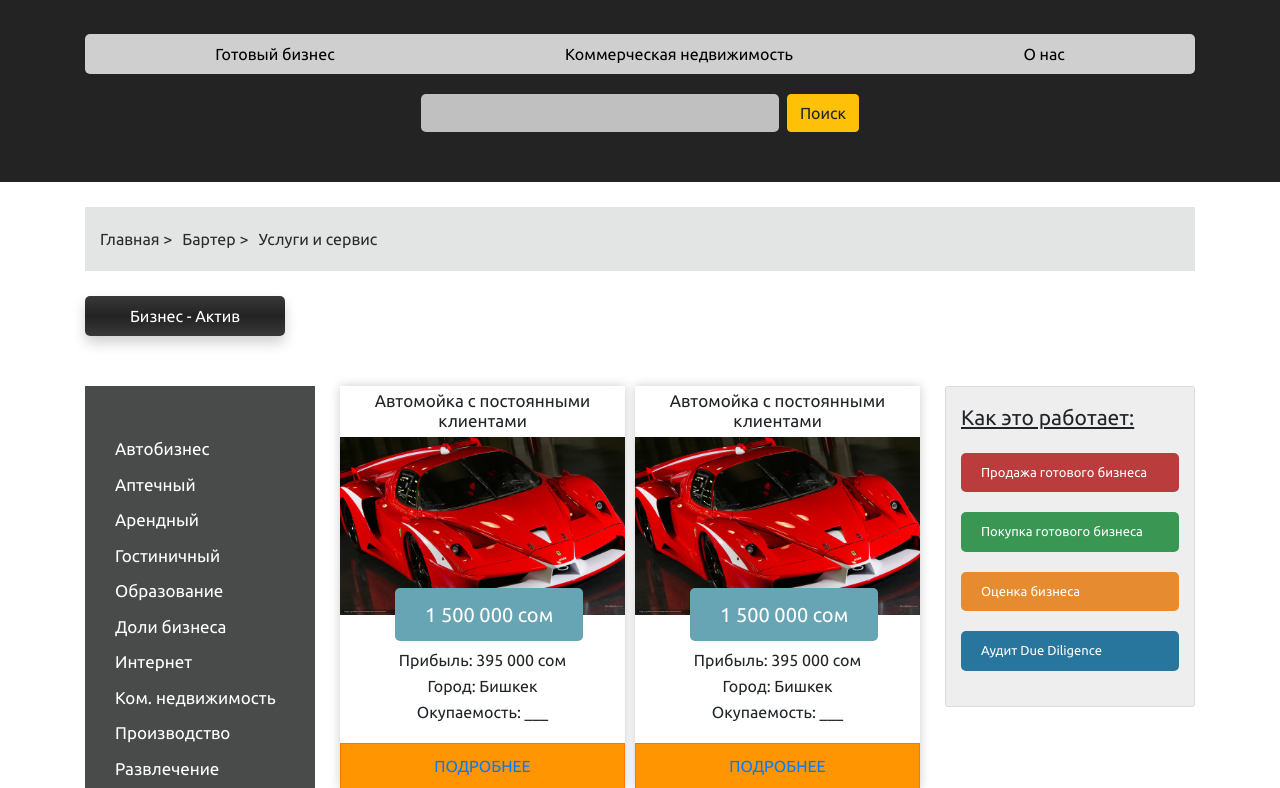
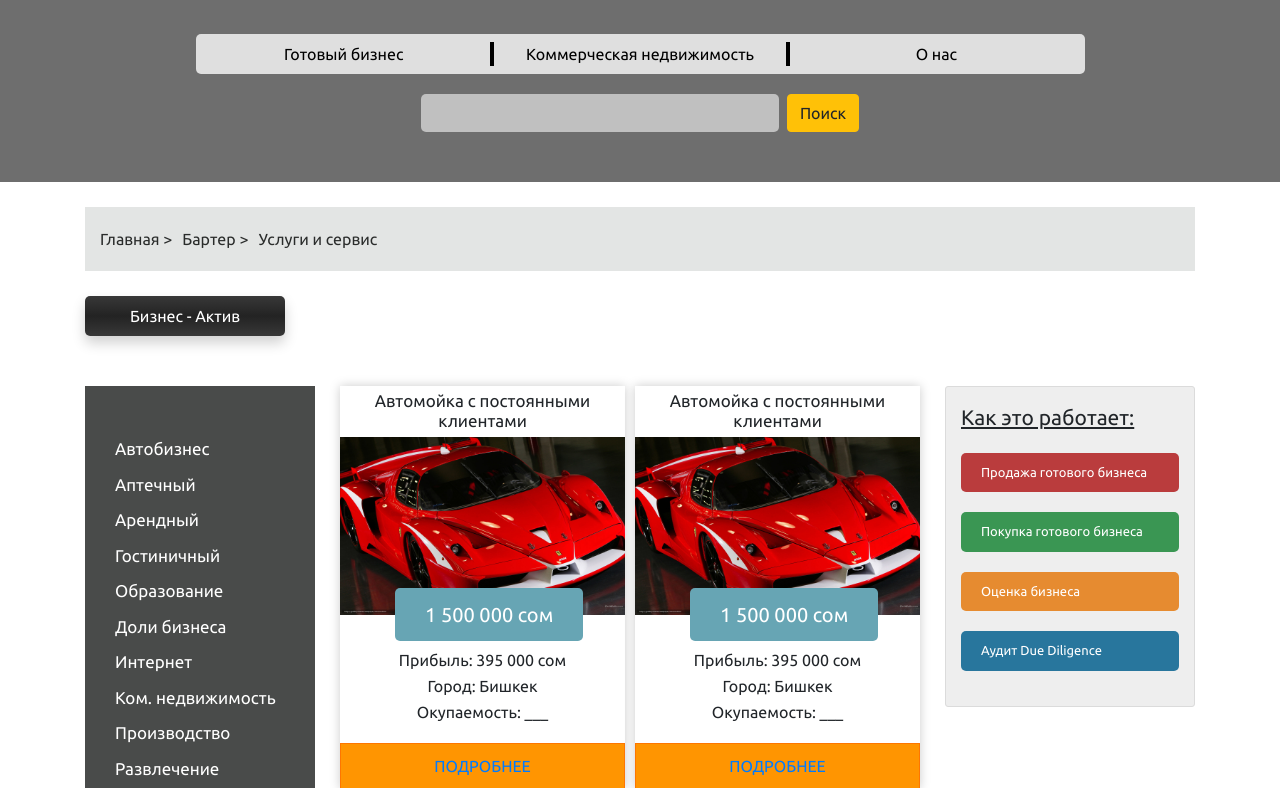
Before and after one commit to riman0612/brokerBncKg, a plain HTML site: page barter.html in a window 1280 px wide. Shown: the part 131-919 px from the top of the page. Drawn offline with nearby package versions, Linux system fonts and the light colour scheme; files that its build step writes are made by us from their sources.

Commit message:
background and links changed

```diff
--- a/barter.html
+++ b/barter.html
@@ -3,7 +3,7 @@
 <head>
 	<meta charset="UTF-8">
 	<meta name="viewport" content="width=device-width, initial-scale=1, shrink-to-fit=no">
-	<title>Бизнес - Актив</title>
+	<title>Бартер</title>
 	<link href="https://fonts.googleapis.com/css?family=Ubuntu" rel="stylesheet">
 	<link href="https://fonts.googleapis.com/css?family=Roboto" rel="stylesheet">
 	<link href="https://fonts.googleapis.com/css?family=Open+Sans" rel="stylesheet">
@@ -216,7 +216,7 @@
 
 
 	<div class="firstBackgroundSection">
-		<div class="container d-md-none vertItems barter-gotbiz">
+		<div class="container d-lg-none vertItems barter-gotbiz">
 			<div class="row backgroundDivs justify-content-center">
 				<div class="col">
 					<a href="#"><div>
@@ -231,9 +231,9 @@
 				</div>
 			</div>
 		</div>
-		<div class="container d-md-block d-none">
+		<div class="container d-lg-block d-none">
 			<div class="col firstBackgroundItemsRow">
-				<a href="#">
+				<!-- <a href="#">
 					<div class="firstBackgroundItemsRowItem col">
 						Готовый бизнес
 					</div>
@@ -247,6 +247,17 @@
 					<div class="firstBackgroundItemsRowItem col">
 						О нас
 					</div>
+				</a> -->
+				<a href="ready_business.html">
+					<div class="firstBackgroundItemsRowItem">Готовый бизнес</div>
+					<div class="colNavVertLine"></div>
+				</a>
+				<a href="сommercial_real_estate.html">
+					<div class="firstBackgroundItemsRowItem">Коммерческая недвижимость</div>
+					<div class="colNavVertLine"></div>
+				</a>
+				<a href="about.html">
+					<div class="firstBackgroundItemsRowItem">О нас</div>
 				</a>
 			</div>
 			<div class="row inputRow justify-content-center d-none d-lg-flex">
@@ -319,7 +330,7 @@
 						<li><a href="#">Услуги и сервис</a></li>
 					</ul>
 				</div>
-				<div class="popularRubrik">
+				<!-- <div class="popularRubrik">
 					<div class="title">
 						<h4>Популярные рубрики</h4>
 					</div>
@@ -343,7 +354,7 @@
 							<button><a href="3page.html">Подробнее</a></button>
 						</div>
 					</div>
-				</div>
+				</div> -->
 			</div>
 			<div class="centerContainer">
 				<div class="contentMenu">
--- a/css/main.css
+++ b/css/main.css
@@ -22,8 +22,8 @@ body {
 }
 .firstNav {
 	display: flex;
-	/*background: #5e5e5e;*/
-	background: linear-gradient(#383838, #232323, #383838);
+	background: #6e6e6e;
+	/*background: linear-gradient(#383838, #232323, #383838);*/
 	height: 40px;
 	color: white;
 	font-size: .9em;
@@ -250,7 +250,7 @@ body {
 
 .firstBackgroundSection {
 	/*background: url(../img/background_coffee_main.jpg) no-repeat center / cover;*/
-	background: #232323;
+	background: #6e6e6e;
 	/*height: 500px;*/
 	padding: 50px 20px;
 }
@@ -262,8 +262,31 @@ body {
 	align-items: center;
 	display: flex;
 	justify-content: space-around;
-	margin-bottom: 20px;
+	/*margin-bottom: 20px;*/
 	/*flex-direction: column !important;*/
+	padding: 0 !important;
+	overflow: hidden;
+	max-width: 889px;
+	margin: 0 auto 20px;
+}
+.firstBackgroundItemsRow a {
+	flex: 1;
+	display: flex;
+	height: 100%;
+	justify-content: center;
+	align-items: center;
+	position: relative;
+	transition: .3s;
+}
+.firstBackgroundItemsRow a:hover {
+	background: #fffffff2;
+}
+.firstBackgroundItemsRowItemMiddle {
+	background: silver !important;
+}
+.firstBackgroundItemsRowItem {
+	display: flex;
+	align-items: center;
 }
 .firstBackgroundItemsRow div {
 	min-width: max-content;
```
Also changed, not shown: index.html (+2 -2 lines), investment_project.html (+14 -3 lines), ready_business.html (+14 -3 lines), сommercial_real_estate.html (+14 -3 lines).
